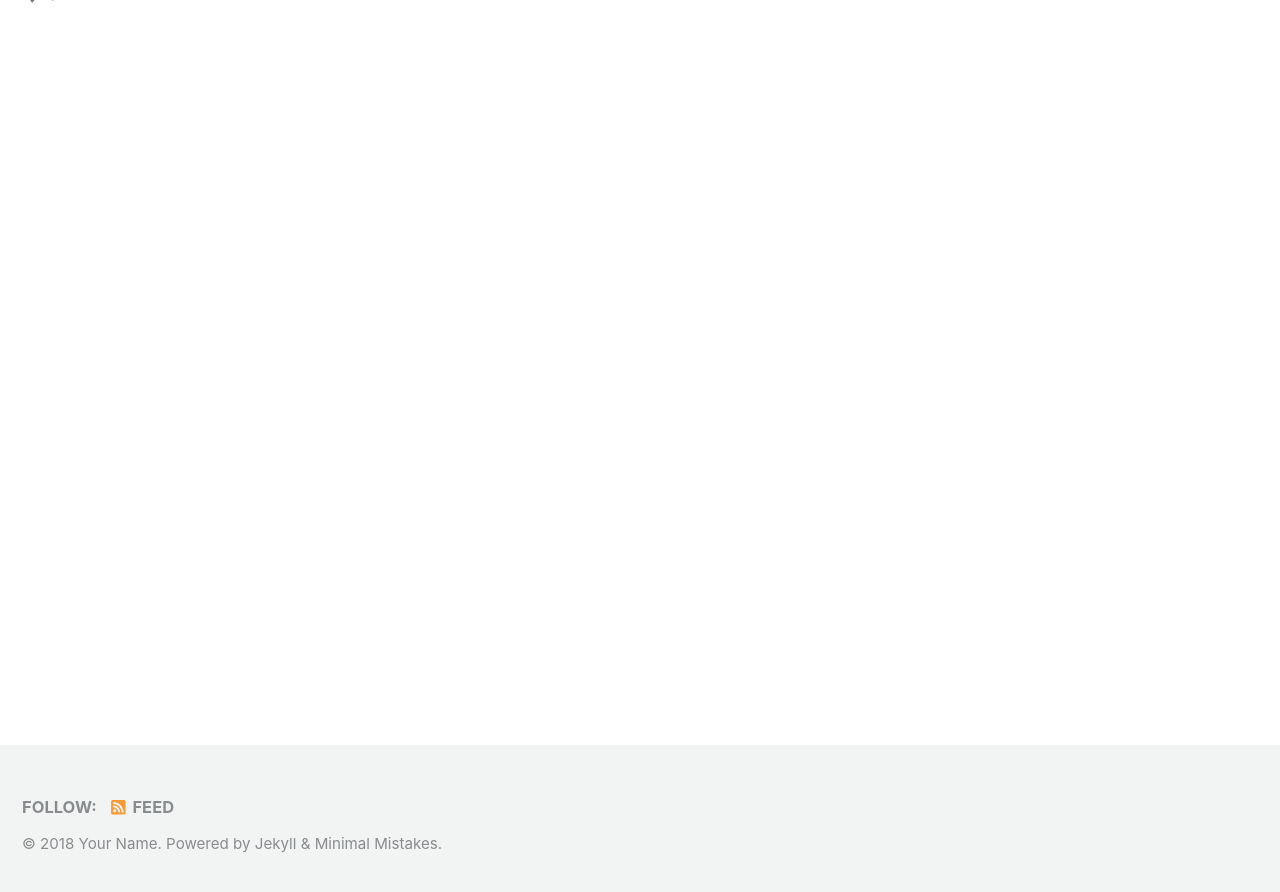
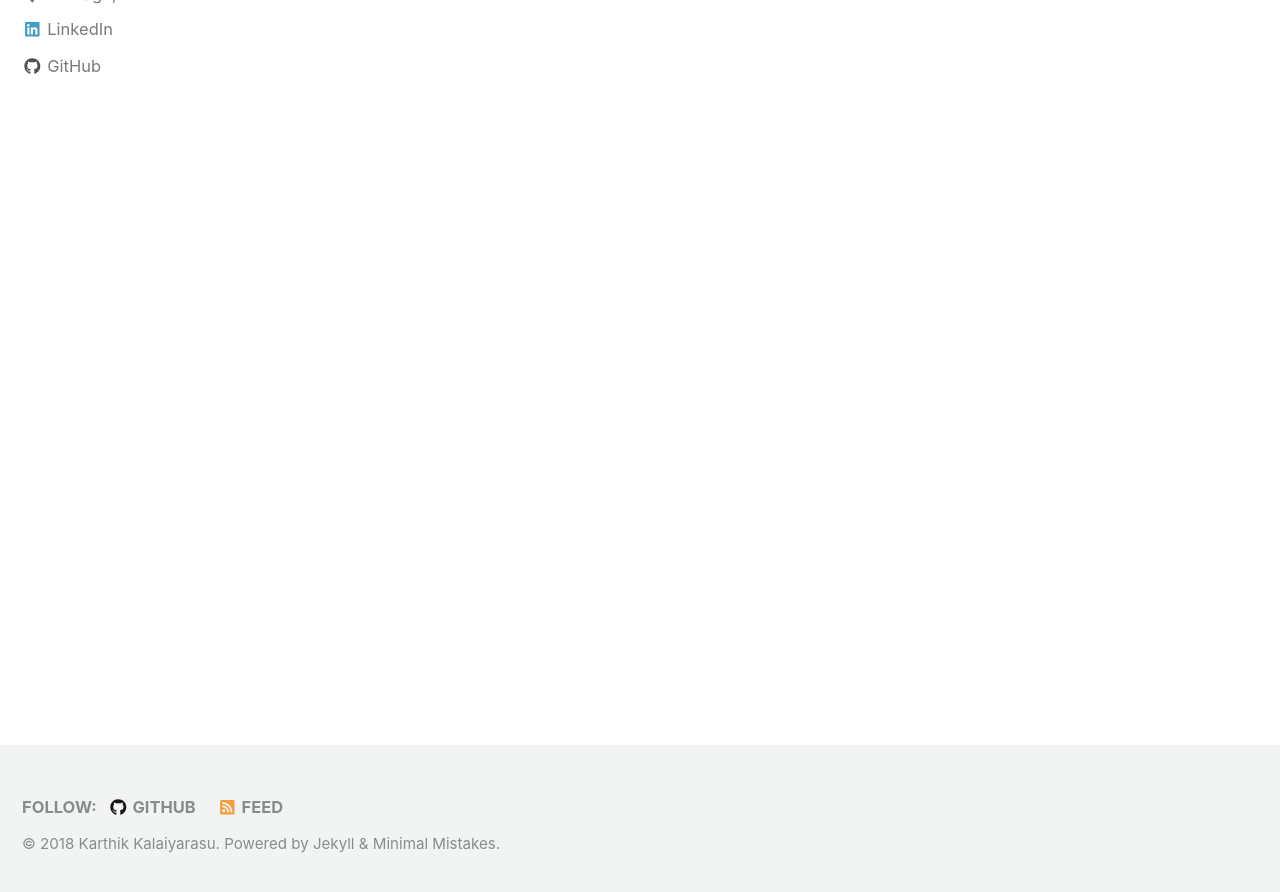
Before and after one commit to karthik-kalaiyarasu/karthik-kalaiyarasu.github.io, a Jekyll site: the page built from index.html, in a window 1280 px wide and 900 px high, scrolled down 253 px. Shown: the top 892 px of the window. Built offline with Jekyll 4.4.1, drawn with Linux system fonts in a browser that asks for light colours; nearby versions of some CDN libraries; the list of posts is cut into pages by our own code; some of the changed text lies outside the part shown.

Commit message:
changed config.yml

```diff
--- a/_config.yml
+++ b/_config.yml
@@ -9,10 +9,10 @@ minimal_mistakes_skin    : "default" # "air", "aqua", "contrast", "dark", "dirt"
 
 # Site Settings
 locale                   : "en-US"
-title                    : "Site Title"
+title                    : "Karthik Kalaiyarasu"
 title_separator          : "-"
-name                     : "Your Name"
-description              : "An amazing website."
+name                     : "Karthik Kalaiyarasu"
+description              : "Data Science & Beyond"
 url                      : # the base hostname & protocol for your site e.g. "https://mmistakes.github.io"
 baseurl                  : # the subpath of your site, e.g. "/blog"
 repository               : # GitHub username/repo-name e.g. "mmistakes/minimal-mistakes"
@@ -90,10 +90,10 @@ analytics:
 
 # Site Author
 author:
-  name             : "Your Name"
+  name             : "Karthik Kalaiyarasu"
   avatar           : # path of avatar image, e.g. "/assets/images/bio-photo.jpg"
-  bio              : "I am an amazing person."
-  location         : "Somewhere"
+  bio              : "Data Science Portfolio"
+  location         : "Chicago, IL"
   email            :
   uri              :
   home             : # null (default), "absolute or relative url to link to author home"
@@ -103,13 +103,13 @@ author:
   flickr           :
   facebook         :
   foursquare       :
-  github           :
+  github           : "karthik-kalaiyarasu"
   gitlab           :
   google_plus      :
   keybase          :
   instagram        :
   lastfm           :
-  linkedin         : # "john-doe-12345678" (the last part of your profile url, e.g. https://www.linkedin.com/in/john-doe-12345678)
+  linkedin         : "karthik-kalaiyarasu" # "john-doe-12345678" (the last part of your profile url, e.g. https://www.linkedin.com/in/john-doe-12345678)
   pinterest        :
   soundcloud       :
   stackoverflow    : # "123456/username" (the last part of your profile url, e.g. https://stackoverflow.com/users/123456/username)
```
